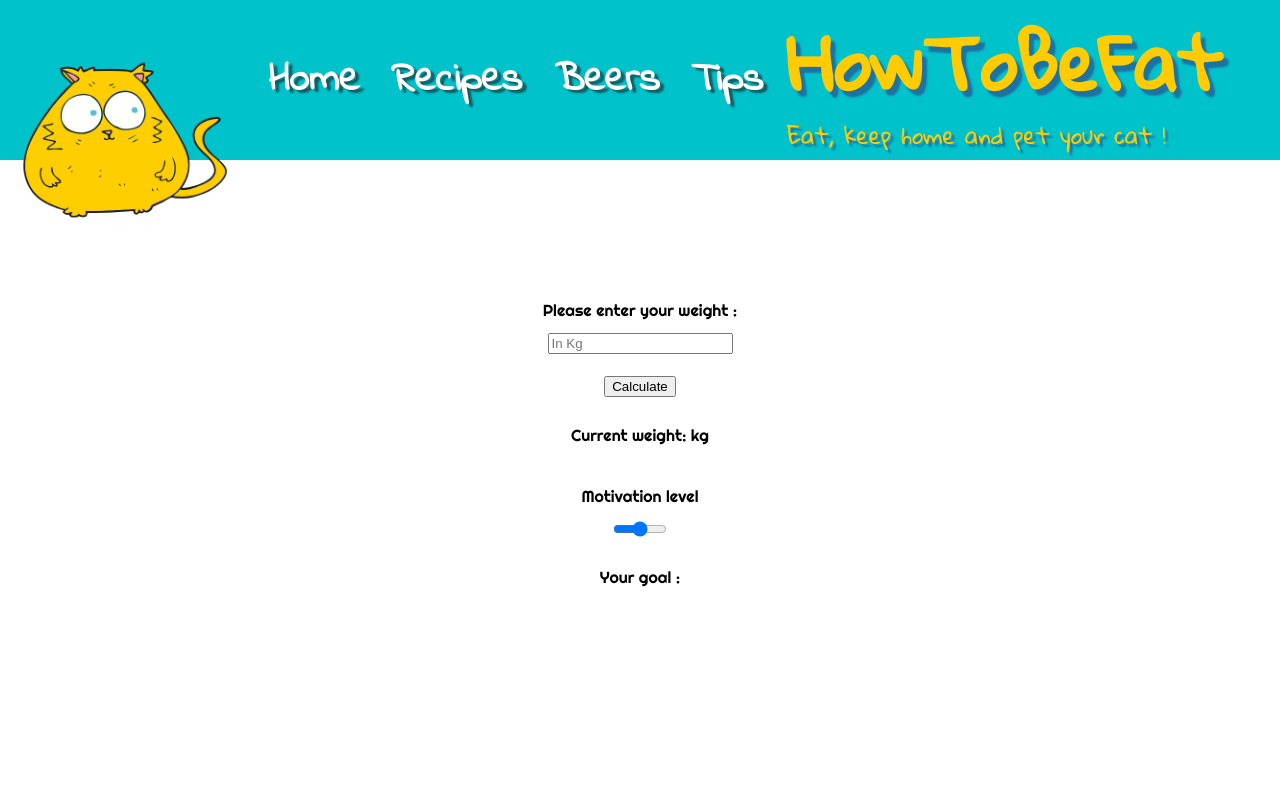
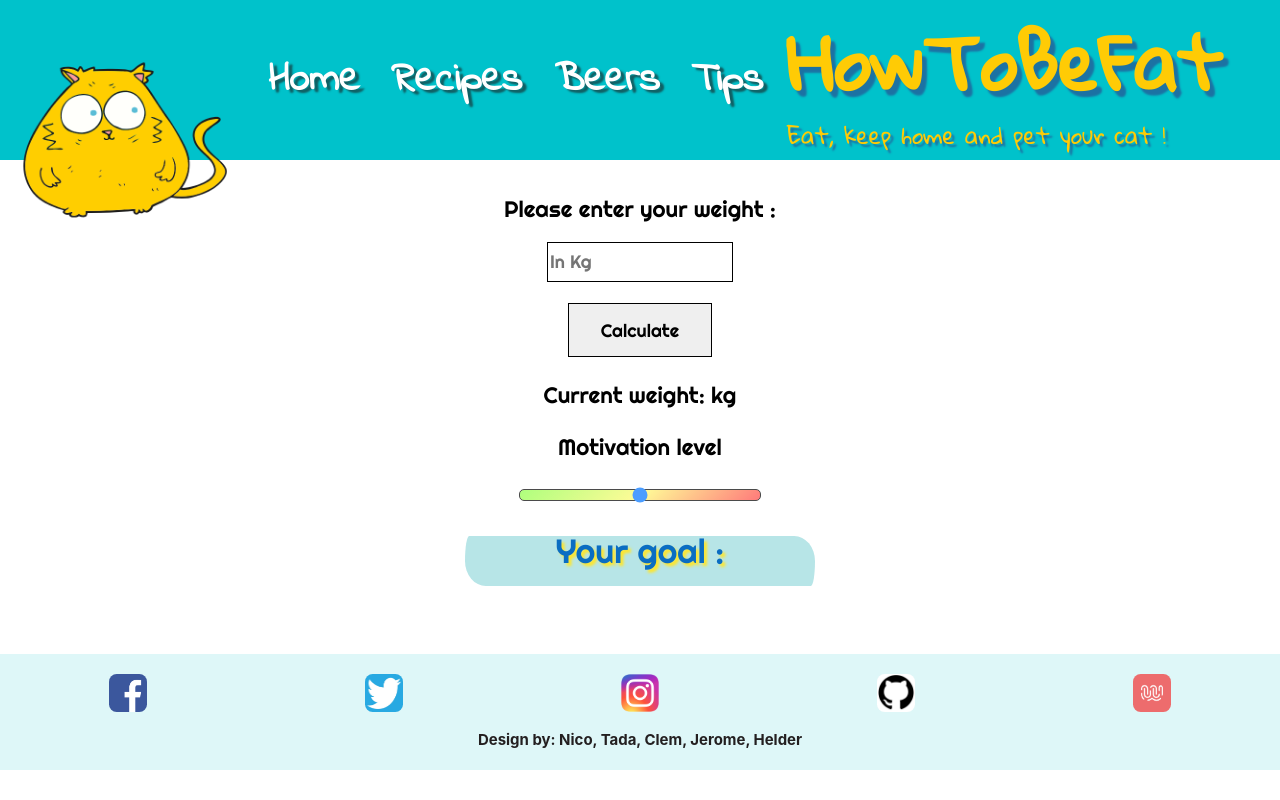
Before and after one commit to WildCodeSchool/paris-0320-project2-howToBeFat, a React (Create React App) app: page /Calculator in a window 1280 px wide. Shown: the top 800 px of the page. Built offline with nearby package versions, Linux system fonts and the light colour scheme; a web font is replaced by a local one.

Commit message:
CSS of calculator part 2, change the links in navbar

```diff
--- a/src/components/Calculator.css
+++ b/src/components/Calculator.css
@@ -1,8 +1,26 @@
 @import url('https://fonts.googleapis.com/css?family=Righteous&display=swap');
 
-.motivationBar {
-    width: 40%;
+.slider {
+    -webkit-appearance: none;
+    width: 18em;
+    height: 10px;
+    border-radius: 5px;
+    /* background: #00c2cb; */
+    background-image: linear-gradient(135deg, #8dff47 0%,#fffa6c 50%, #ff4343 100%);
+    border: 1px solid rgb(0, 0, 0);
+    outline: none;
+    opacity: 0.7;
+    margin-top: 2em;
+  }
+
+  input {
+      border: 1px solid rgb(0, 0, 0);
+  }
+
+.slider:hover {
+    opacity: 1;
 }
+
 
 .motiv {
     display: flex;
@@ -10,12 +28,11 @@
     flex-direction: column;
 }
 
-.balance {
-    margin-top: 30px;
-    position: absolute;
-    width: 350px;
-    height: 420px;
-    /* z-index: 2; */
+.buttonCalculator {
+    font-family: 'Righteous', arial, sans-serif;
+    font-size: large;
+    width: 8em;
+    height: 3em;
 }
 
 .calculator {
@@ -23,10 +40,13 @@
     flex-direction: column;
     align-items: center;
     justify-content: center;
-    background-image: url("../images/balance.png");
+    margin-left: 2em;
+    margin-right: 2em;
+
+    /* background-image: url("../images/balance.png");
     background-size: contain;
-    background-repeat: no-repeat;
-    margin-top: 60%;
+    background-repeat: no-repeat; */
+    /* margin-top: 60%; */
 }
 
 .calculator-form {
@@ -34,13 +54,34 @@
     flex-direction: column;
     align-items: center;
     position: relative;
-    height: 500px;
-    width: 200px;
+    height: 20em;
+    width: 14em;
     font-family: 'Righteous', arial, sans-serif;
-    line-height: 45px;
-    margin-top: -61%;
+    font-size: 1.4em;
+    line-height: 30px;
+    margin-top: 1.5em;
 }
 
 .userWeight {
-    margin-bottom: 22px;
+    font-family: 'Righteous', arial, sans-serif;
+    font-size: large;
+    margin-bottom: 1.2em;
+    margin-top: 1em;
+    width: 10em;
+    height: 2em;
 }
+
+.goal {
+    margin-top: 1em;
+    font-size: 1.5em;
+    width: 350px;
+    height: 50px;
+    border-radius: 20px 100px / 120px;
+    color: rgb(10, 109, 194);
+    background-color: #b7e5e7;
+    text-shadow: 3px 3px 3px rgb(255, 230, 40);
+}
+
+@media screen and (min-width: 750px) {
+
+}
--- a/src/components/Calculator.js
+++ b/src/components/Calculator.js
@@ -50,7 +50,6 @@ class Calculator extends React.Component {
     render() {
         return (
             <div className="calculator">
-                {/* <img className="balance" src={balance} alt="image de balance"></img> */}
                 <form className='calculator-form'>
                     <label>Please enter your weight :</label>
                     <input
@@ -65,7 +64,7 @@ class Calculator extends React.Component {
                     <div className="motiv">
                         <label>Motivation level</label>
                         <input
-                            className="motivationBar"
+                            className="slider"
                             onChange={this.getMotivation}
                             id="motivationBar"
                             type="range"
@@ -73,7 +72,7 @@ class Calculator extends React.Component {
                             step="50"
                             max="100"
                         />
-                    <p value={this.state.weightToReach} onChange={this.weightChange}>Your goal : {this.state.weightToReach}</p>
+                    <p className="goal" value={this.state.weightToReach} onChange={this.weightChange} className="goal">Your goal : {this.state.weightToReach}</p>
                     </div>
                 </form>
             </div>
--- a/src/components/Navbar.js
+++ b/src/components/Navbar.js
@@ -12,8 +12,8 @@ import './Navbar.css'
 function Navbar(){
     return (
         <div className ="navbar-mobile">
-          <Link className="active" to="./components/Accueil"><FontAwesomeIcon icon={faHome} /></Link>
-          <Link to="./components/RecipeSearch"><FontAwesomeIcon icon={faHamburger} /></Link>
+          <Link className="active" to="/"><FontAwesomeIcon icon={faHome} /></Link>
+          <Link to="/components/RecipeSearch"><FontAwesomeIcon icon={faHamburger} /></Link>
           <Link to="#beer"><FontAwesomeIcon icon={faBeer} /></Link>
           <Link to="/Calculator"><FontAwesomeIcon icon={faBalanceScaleRight} /></Link>
         </div>
```
